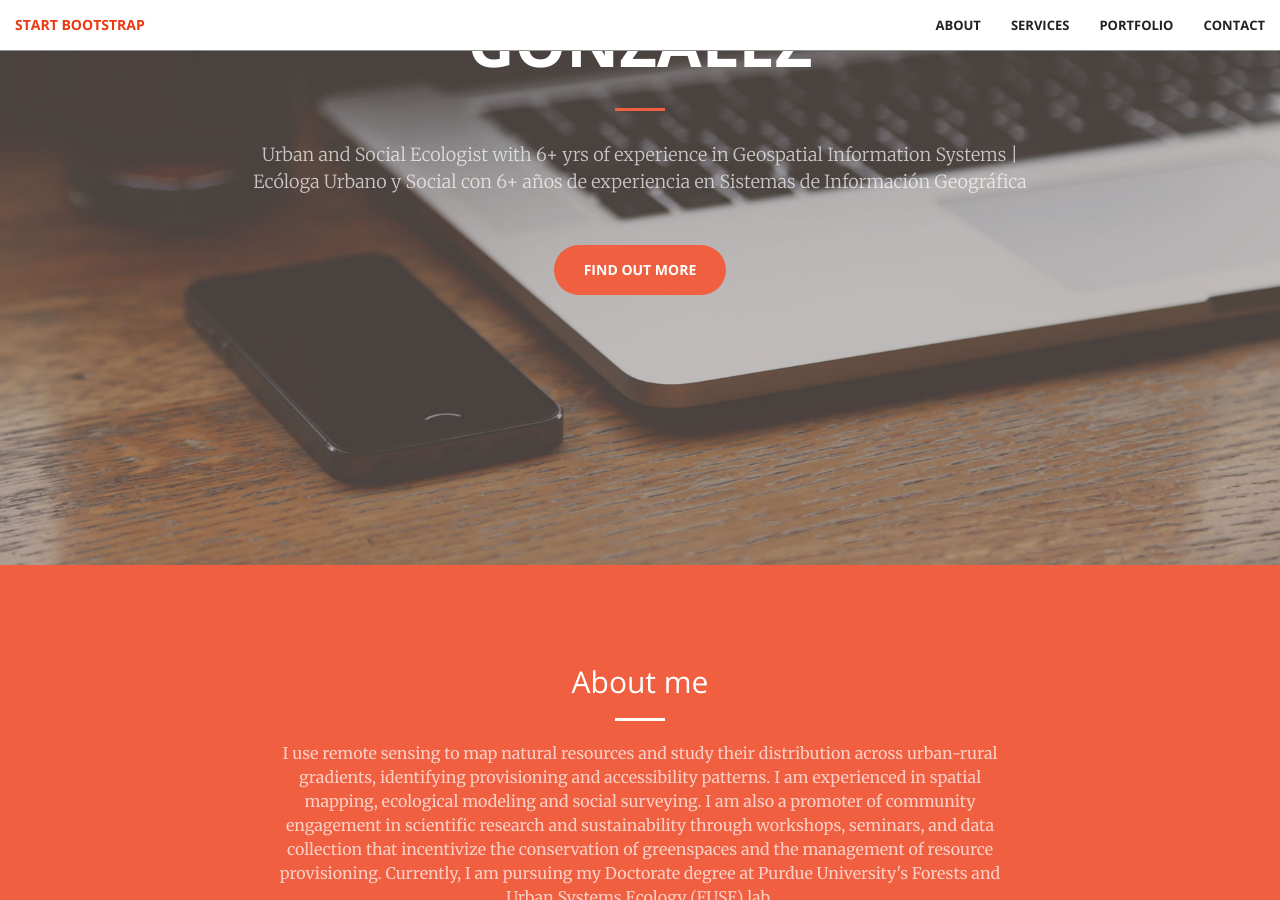
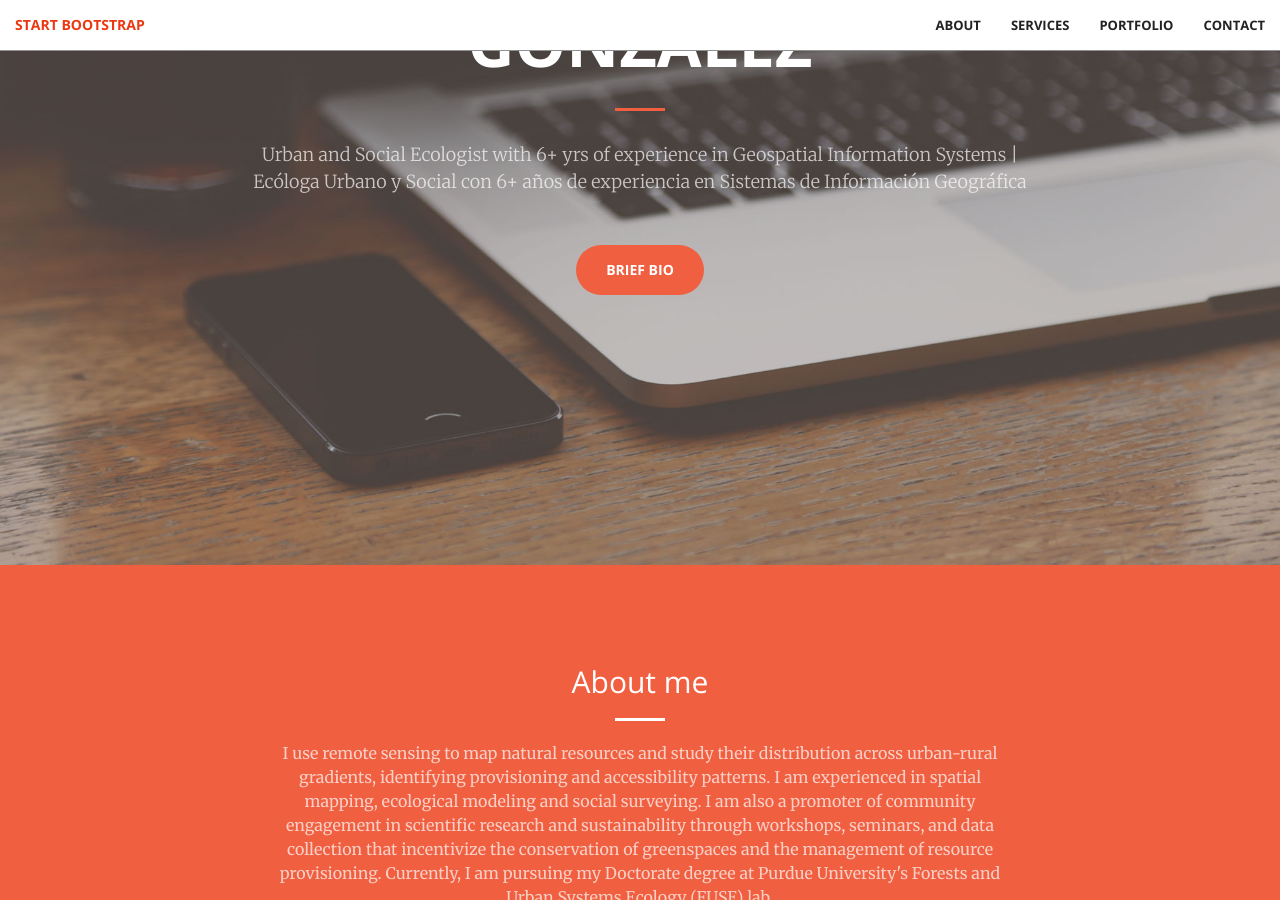
Before and after one commit to RodriguezMayraI/RodriguezMayraI.github.io, a Jekyll site: the page built from index.html, in a window 1280 px wide and 900 px high, scrolled down 335 px. Built offline with Jekyll 4.4.1, drawn with Linux system fonts in a browser that asks for light colours.

Commit message:
Update header.html

```diff
--- a/_includes/header.html
+++ b/_includes/header.html
@@ -4,7 +4,7 @@
             <h1>Mayra I. Rodríguez González</h1>
             <hr>
             <p>Urban and Social Ecologist with 6+ yrs of experience in Geospatial Information Systems | Ecóloga Urbano y Social con 6+ años de experiencia en Sistemas de Información Geográfica</p>
-            <a href="#about" class="btn btn-primary btn-xl page-scroll">Find Out More</a>
+            <a href="#about" class="btn btn-primary btn-xl page-scroll">Brief bio</a>
         </div>
     </div>
 </header>
```
